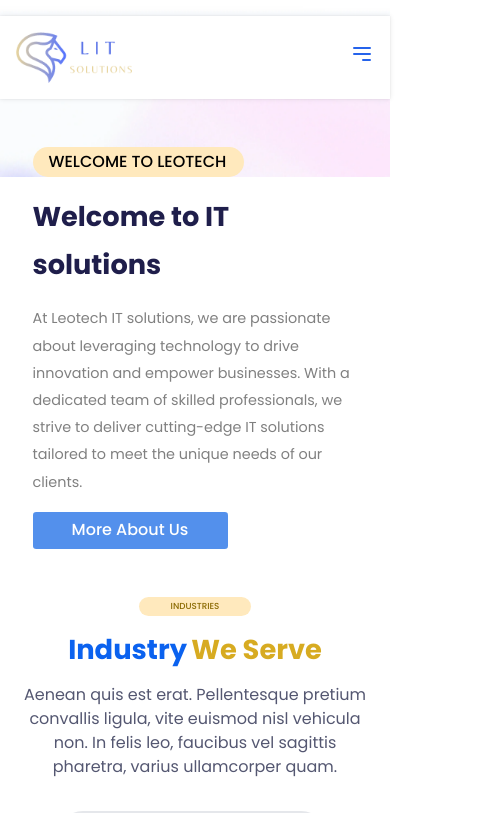
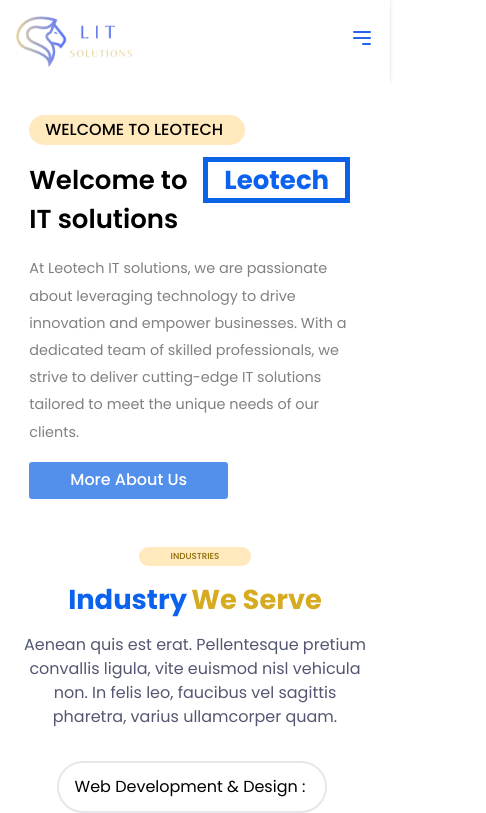
Before and after one commit to jaivikpatel2001/leotech, a React (Create React App) app: page /Mission in a window 390 px wide. Shown: the top 813 px of the page, 486 px wide, since content can reach past the window. Built offline with nearby package versions, Linux system fonts and the light colour scheme.

Commit message:
mobiledesign changes

```diff
--- a/src/Components/About/About.css
+++ b/src/Components/About/About.css
@@ -132,14 +132,17 @@
   .ourstorytitle {
     text-align: left;
     margin-left: 0.8rem;
+    font-size: 26px;
   }
   .outdesc {
-    font-size: 10px;
+    font-size: 11px;
     line-height: 1.3rem;
+    width: 92%;
+    margin: auto;
   }
   .manavshah,
   .darshaksolanki {
-    justify-content: center;
+    margin-left: 1rem;
     align-items: center;
   }
   .lowerimage {
@@ -180,4 +183,14 @@
     /* align-items: center; */
     /* justify-content: center; */
   }
+  .aherotitle > .about {
+    font-size: 26px;
+    font-weight: 700;
+    color: #0b62ef;
+  }
+  .aherotitle > .us {
+    font-size: 26px;
+    font-weight: 700;
+    color: #d7ab21;
+  }
 }
--- a/src/Components/Contact/Contact.css
+++ b/src/Components/Contact/Contact.css
@@ -71,7 +71,7 @@
   }
   .formdata {
     display: flex;
-    width: 100%;
+    width: 40%;
   }
   .right {
     width: 90%;
@@ -80,12 +80,12 @@
   .inputfield {
     margin-top: 1rem;
     border-radius: 0.8rem;
-    padding: 0.8rem 2rem;
+    padding: 0rem 0rem;
     outline: none;
   }
   .submit {
     margin-top: 1rem;
-    padding: 0.8rem 1.5rem;
+    padding: 0rem 0rem;
     border-radius: 0.8rem;
     margin-left: 0rem;
     font-weight: 500;
--- a/src/Components/ContactForm/Contactform.css
+++ b/src/Components/ContactForm/Contactform.css
@@ -65,15 +65,26 @@
 }
 
 @media (max-width: 768px) {
+  .contactformbg {
+    background-size: contain;
+    width: 100%;
+    height: 70vh;
+    display: flex;
+    justify-content: space-evenly;
+    align-items: center;
+    flex-direction: column;
+  }
   .cfupper {
-    margin-top: 9rem;
+    margin-top: 6rem;
   }
   .cftitle {
     text-align: center;
     margin-top: 6rem;
+    font-size: 2.3rem;
   }
   .cfdesc {
     width: 90%;
+    font-size: 1rem;
   }
   .formcontainer {
     width: 90%;
--- a/src/Components/Happy/Happy.css
+++ b/src/Components/Happy/Happy.css
@@ -96,18 +96,37 @@
     padding-bottom: 3rem;
     /* padding-top: 0rem; */
   }
+  .hsherotitle {
+    margin-top: 1rem;
+  }
+  .hsherotitle > .ourhappy {
+    font-size: 26px;
+    font-weight: 700;
+    color: #0b62ef;
+  }
+  .hsherotitle > .family {
+    font-size: 26px;
+    font-weight: 700;
+    color: #d7ab21;
+  }
   .hbottom {
     flex-direction: column;
   }
   .hbtitle {
     width: 90%;
-    font-size: 2rem;
+    font-size: 20px;
   }
   .statastics {
     display: flex;
+    width: -moz-fit-content;
     width: fit-content;
-    flex-direction: column;
-
     margin-top: 1rem;
+    flex-wrap: wrap;
+    justify-content: space-between;
+    width: 90%;
+  }
+  .sdesctitle {
+    text-align: center;
+    font-size: 13px;
   }
 }
--- a/src/Components/Header/Header.css
+++ b/src/Components/Header/Header.css
@@ -163,34 +163,37 @@
   .bgcolor {
     height: 100%;
     background-color: white;
-    /* padding: 1rem 0rem; */
+    padding: 1rem 0rem;
     background-size: contain;
-    /* padding-top: 0rem; */
+    padding-top: 0rem;
     /* margin-top: 10rem; */
   }
   .herocontainer {
     flex-direction: column-reverse;
     height: auto;
-    padding-top: 3rem;
+    padding: 0rem 0rem;
+    background-color: white;
+    width: 100%;
   }
+
   .heroleft {
-    margin-bottom: 1rem;
+    margin-bottom: 0rem;
+    width: 85%;
+    margin-top: 2rem;
   }
-  /* .herotitle {
+  .herotitle {
     line-height: 3.5rem;
     text-align: center;
     width: 100%;
-    margin: 2rem 0rem;
-  } */
+  }
   .herotitle,
   .herotitle > .leotech {
     font-size: 1.7rem;
-
-    margin: 1rem 0rem;
-    width: 100%;
+    margin-left: 0;
     text-align: left;
-    line-height: 3rem;
+    line-height: 2.5rem;
     letter-spacing: 0rem;
+    display: none;
   }
 
   .herobadge {
@@ -224,4 +227,18 @@
     width: 100%;
     margin-bottom: 1rem;
   }
+  .herotitlemobile {
+    font-size: 26px;
+    font-weight: 600;
+    margin: 1rem 0rem;
+  }
+  .leotechmobile {
+    font-size: 26px;
+    font-weight: 700;
+    margin: 1rem 0rem;
+    color: #0b62ef;
+    border: 5px solid #0b62e4;
+    padding: 0rem 1rem;
+    margin-left: 0.6rem;
+  }
 }
--- a/src/Components/Header/Header.jsx
+++ b/src/Components/Header/Header.jsx
@@ -73,7 +73,11 @@
           >
             <div className=" herobadge">WELCOME TO LEOTECH</div>
             <div className="herotitle">
-              Welcome to <span className="leotech"> Leotech</span> IT solutions
+              Welcome to <span className="leotech"> Leotech </span> IT solutions
+            </div>
+            <div className="herotitlemobile">
+              Welcome to <span className="leotechmobile"> Leotech </span> IT
+              solutions
             </div>
             <div className="herodescription">
               At Leotech IT solutions, we are passionate about leveraging
--- a/src/Components/Mission/Mission.css
+++ b/src/Components/Mission/Mission.css
@@ -171,6 +171,7 @@
   }
   .missiontitle {
     text-align: left;
+    font-size: 26px;
   }
   .missiondesc {
     text-align: left;
@@ -203,17 +204,32 @@
   .coreright {
     width: 100%;
     flex-direction: column;
+    margin-top: 2rem;
+  }
+  .corerightright {
+    margin-left: 0rem;
+    gap: 1.5rem;
+    transform: translate(0rem, 2rem);
   }
   .coretitle {
-    font-size: 1.5rem;
+    font-size: 31px;
     color: white;
     font-weight: 600;
   }
   .coredesc {
-    font-size: 1rem;
+    font-size: 16px;
     color: white;
     width: 100%;
     text-align: start;
+  }
+  .inovationtitle {
+    font-size: 21px;
+    font-weight: 500;
+  }
+  .inovationdesc {
+    width: 100%;
+    font-size: 14px;
+    /* color: #545771; */
   }
   .corerightleft {
     align-items: center;
--- a/src/Components/Testimonial/Testimonial.css
+++ b/src/Components/Testimonial/Testimonial.css
@@ -39,13 +39,22 @@
   .testimonialcontainer {
     width: 95%;
   }
+  .user1 {
+    display: flex;
+    justify-content: center;
+    align-items: center;
+    flex-direction: column;
+    max-width: 80%;
+    min-height: 39vh;
+  }
   .tuserdesc {
     width: 95%;
     margin-bottom: 1rem;
-    font-size: 0.8rem;
+    font-size: 10px;
+    margin-top: 0.7rem;
   }
   .unameuprof {
-    font-size: 0.9rem;
+    font-size: 10px;
   }
   .uimage {
     width: 100%;
```
